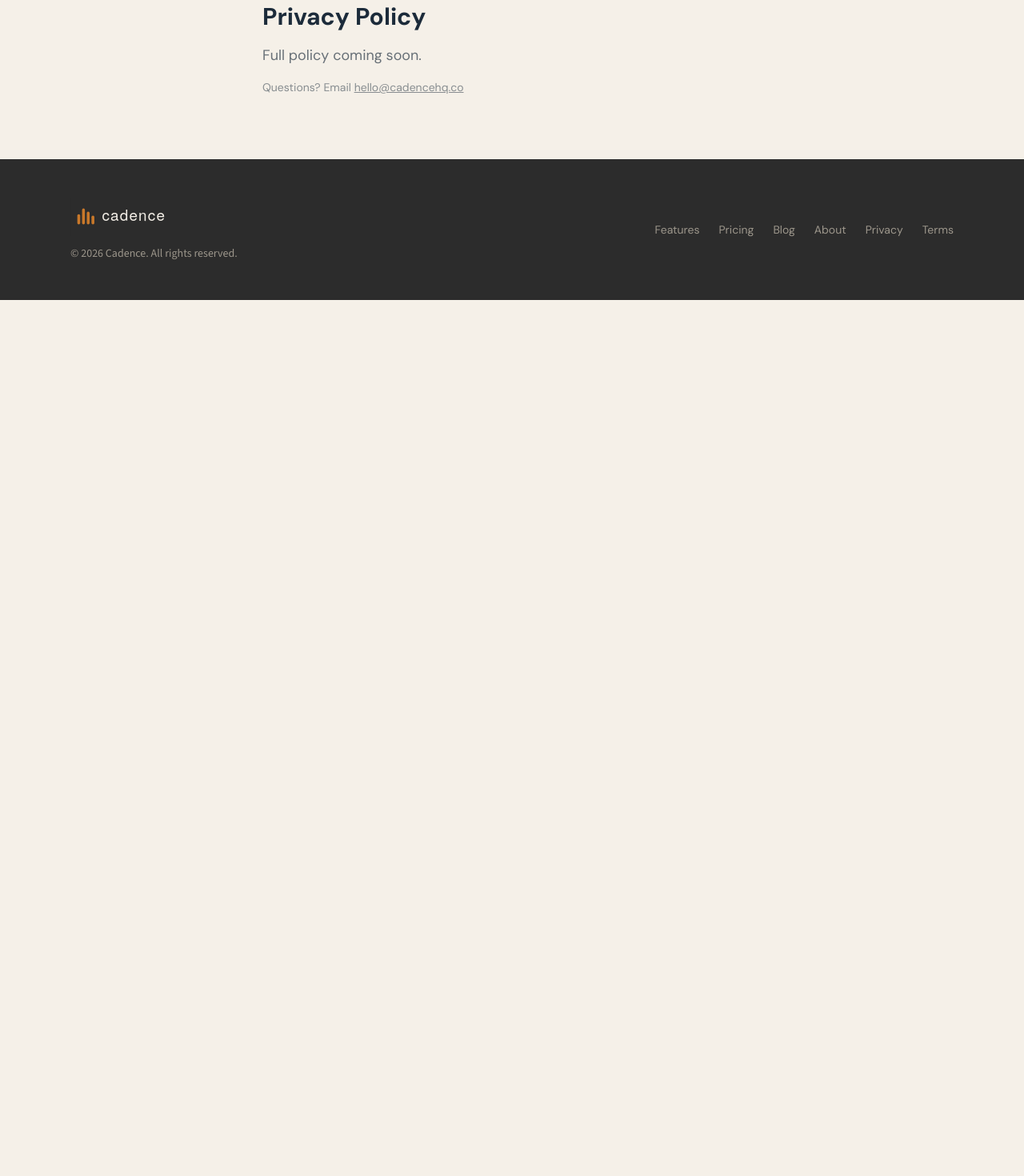
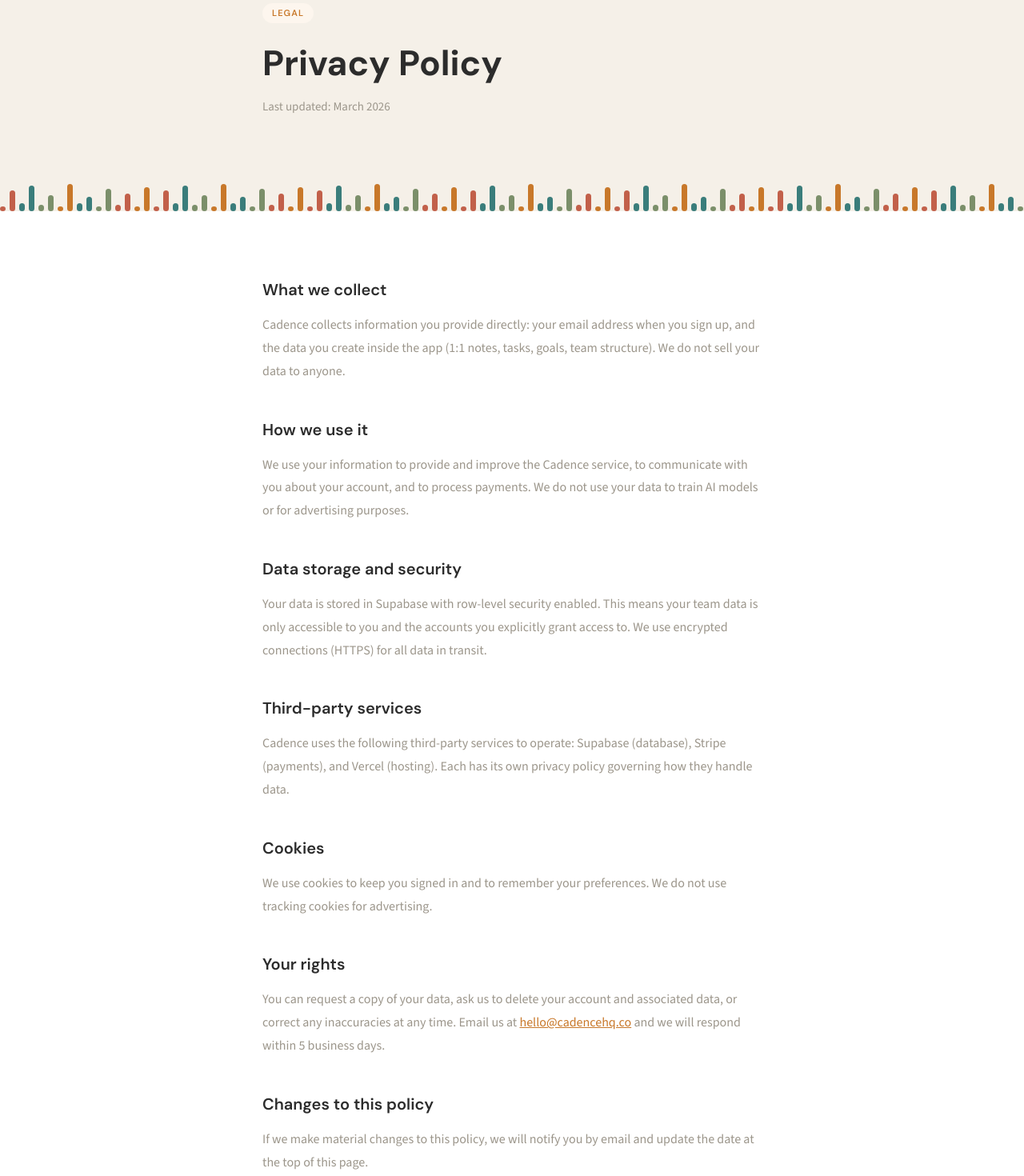
Before and after one commit to seand132/cadence-marketing, a Next.js app: page /privacy in a window 1280 px wide. Shown: the part 180-1650 px from the top of the page at 80% size. Before the commit the page ends 800 px from the top, so only its background shows below. Built offline with nearby package versions, Linux system fonts and the light colour scheme.

Commit message:
Add 4-color accent bar to marketing site nav — matches app login

```diff
--- a/src/app/privacy/page.tsx
+++ b/src/app/privacy/page.tsx
@@ -1,19 +1,165 @@
+import type { Metadata } from 'next'
+
+export const metadata: Metadata = {
+  title: 'Privacy Policy — Cadence',
+  description: 'How Cadence collects, uses, and protects your data.',
+}
+
+function RhythmDivider({ id, bg }: { id: string; bg: string }) {
+  return (
+    <div style={{ width: '100%', overflow: 'hidden', lineHeight: 0, background: bg }} aria-hidden="true">
+      <svg width="100%" height="40" xmlns="http://www.w3.org/2000/svg">
+        <defs>
+          <pattern id={id} x="0" y="0" width="192" height="40" patternUnits="userSpaceOnUse">
+            <rect x="0"   y="34" width="7" height="6"  rx="3.5" fill="#C2604A" />
+            <rect x="12"  y="14" width="7" height="26" rx="3.5" fill="#C2604A" />
+            <rect x="24"  y="30" width="7" height="10" rx="3.5" fill="#3A7D7B" />
+            <rect x="36"  y="8"  width="7" height="32" rx="3.5" fill="#3A7D7B" />
+            <rect x="48"  y="32" width="7" height="8"  rx="3.5" fill="#7B8F6A" />
+            <rect x="60"  y="20" width="7" height="20" rx="3.5" fill="#7B8F6A" />
+            <rect x="72"  y="34" width="7" height="6"  rx="3.5" fill="#C8782A" />
+            <rect x="84"  y="6"  width="7" height="34" rx="3.5" fill="#C8782A" />
+            <rect x="96"  y="30" width="7" height="10" rx="3.5" fill="#3A7D7B" />
+            <rect x="108" y="22" width="7" height="18" rx="3.5" fill="#3A7D7B" />
+            <rect x="120" y="34" width="7" height="6"  rx="3.5" fill="#7B8F6A" />
+            <rect x="132" y="12" width="7" height="28" rx="3.5" fill="#7B8F6A" />
+            <rect x="144" y="32" width="7" height="8"  rx="3.5" fill="#C2604A" />
+            <rect x="156" y="18" width="7" height="22" rx="3.5" fill="#C2604A" />
+            <rect x="168" y="34" width="7" height="6"  rx="3.5" fill="#C8782A" />
+            <rect x="180" y="10" width="7" height="30" rx="3.5" fill="#C8782A" />
+          </pattern>
+        </defs>
+        <rect width="100%" height="40" fill={`url(#${id})`} />
+      </svg>
+    </div>
+  )
+}
+
 export default function PrivacyPage() {
   return (
-    <div className="max-w-2xl mx-auto px-6 py-20">
+    <>
+      <section style={{ background: '#F5F0E8' }} className="py-20">
+        <div className="max-w-2xl mx-auto px-6">
+          <div
+            className="inline-flex mb-6 px-3 py-1 rounded-full uppercase"
+            style={{
+              background: '#FDF6EE',
+              color: '#C8782A',
+              fontFamily: 'var(--font-dm-sans)',
+              fontWeight: 600,
+              fontSize: 11,
+              letterSpacing: '0.1em',
+            }}
+          >
+            Legal
+          </div>
           <h1
-        className="text-3xl font-bold mb-4"
-        style={{ fontFamily: 'var(--font-montserrat)', color: '#1C2B3A' }}
+            style={{ fontFamily: 'var(--font-dm-sans)', fontWeight: 700, fontSize: 'clamp(32px, 4vw, 44px)', color: '#2C2C2C', lineHeight: 1.2 }}
           >
             Privacy Policy
           </h1>
-      <p className="text-[#1C2B3A]/65 text-lg">Full policy coming soon.</p>
-      <p className="mt-4 text-[#1C2B3A]/50 text-sm">
-        Questions? Email{' '}
-        <a href="mailto:hello@cadencehq.co" className="underline">
+          <p className="mt-4" style={{ fontFamily: 'var(--font-source-sans)', fontSize: 15, color: '#9C968B' }}>
+            Last updated: March 2026
+          </p>
+        </div>
+      </section>
+
+      <RhythmDivider id="privacy-div-1" bg="#F5F0E8" />
+
+      <section style={{ background: 'white' }} className="py-20">
+        <div className="max-w-2xl mx-auto px-6">
+          <div className="space-y-10" style={{ fontFamily: 'var(--font-source-sans)', fontSize: 16, color: '#9C968B', lineHeight: 1.8 }}>
+
+            <div>
+              <h2 style={{ fontFamily: 'var(--font-dm-sans)', fontWeight: 600, fontSize: 20, color: '#2C2C2C', marginBottom: 12 }}>
+                What we collect
+              </h2>
+              <p>
+                Cadence collects information you provide directly: your email address when you sign up, and the data you create inside the app (1:1 notes, tasks, goals, team structure). We do not sell your data to anyone.
+              </p>
+            </div>
+
+            <div>
+              <h2 style={{ fontFamily: 'var(--font-dm-sans)', fontWeight: 600, fontSize: 20, color: '#2C2C2C', marginBottom: 12 }}>
+                How we use it
+              </h2>
+              <p>
+                We use your information to provide and improve the Cadence service, to communicate with you about your account, and to process payments. We do not use your data to train AI models or for advertising purposes.
+              </p>
+            </div>
+
+            <div>
+              <h2 style={{ fontFamily: 'var(--font-dm-sans)', fontWeight: 600, fontSize: 20, color: '#2C2C2C', marginBottom: 12 }}>
+                Data storage and security
+              </h2>
+              <p>
+                Your data is stored in Supabase with row-level security enabled. This means your team data is only accessible to you and the accounts you explicitly grant access to. We use encrypted connections (HTTPS) for all data in transit.
+              </p>
+            </div>
+
+            <div>
+              <h2 style={{ fontFamily: 'var(--font-dm-sans)', fontWeight: 600, fontSize: 20, color: '#2C2C2C', marginBottom: 12 }}>
+                Third-party services
+              </h2>
+              <p>
+                Cadence uses the following third-party services to operate: Supabase (database), Stripe (payments), and Vercel (hosting). Each has its own privacy policy governing how they handle data.
+              </p>
+            </div>
+
+            <div>
+              <h2 style={{ fontFamily: 'var(--font-dm-sans)', fontWeight: 600, fontSize: 20, color: '#2C2C2C', marginBottom: 12 }}>
+                Cookies
+              </h2>
+              <p>
+                We use cookies to keep you signed in and to remember your preferences. We do not use tracking cookies for advertising.
+              </p>
+            </div>
+
+            <div>
+              <h2 style={{ fontFamily: 'var(--font-dm-sans)', fontWeight: 600, fontSize: 20, color: '#2C2C2C', marginBottom: 12 }}>
+                Your rights
+              </h2>
+              <p>
+                You can request a copy of your data, ask us to delete your account and associated data, or correct any inaccuracies at any time. Email us at{' '}
+                <a href="mailto:hello@cadencehq.co" style={{ color: '#C8782A', textDecoration: 'underline' }}>
+                  hello@cadencehq.co
+                </a>{' '}
+                and we will respond within 5 business days.
+              </p>
+            </div>
+
+            <div>
+              <h2 style={{ fontFamily: 'var(--font-dm-sans)', fontWeight: 600, fontSize: 20, color: '#2C2C2C', marginBottom: 12 }}>
+                Changes to this policy
+              </h2>
+              <p>
+                If we make material changes to this policy, we will notify you by email and update the date at the top of this page.
+              </p>
+            </div>
+
+            <div
+              style={{
+                borderRadius: 8,
+                border: '1px solid #D0CAC0',
+                padding: '24px 28px',
+                background: '#F5F0E8',
+              }}
+            >
+              <p style={{ fontFamily: 'var(--font-dm-sans)', fontWeight: 600, fontSize: 15, color: '#2C2C2C', marginBottom: 6 }}>
+                Questions?
+              </p>
+              <p>
+                Email us at{' '}
+                <a href="mailto:hello@cadencehq.co" style={{ color: '#C8782A', textDecoration: 'underline' }}>
                   hello@cadencehq.co
                 </a>
+                . We read every message.
               </p>
             </div>
+
+          </div>
+        </div>
+      </section>
+    </>
   )
 }
```
Lines whose indentation alone changed are shown as unchanged.
